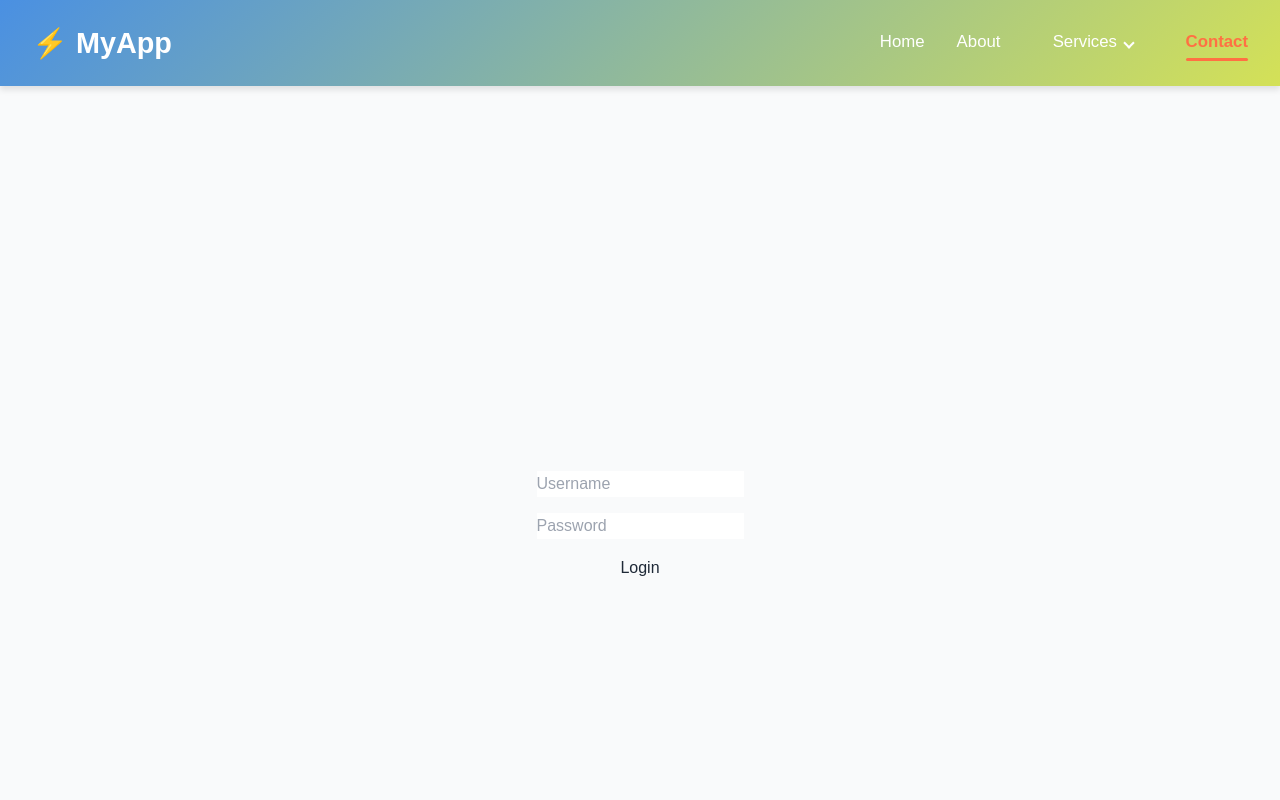
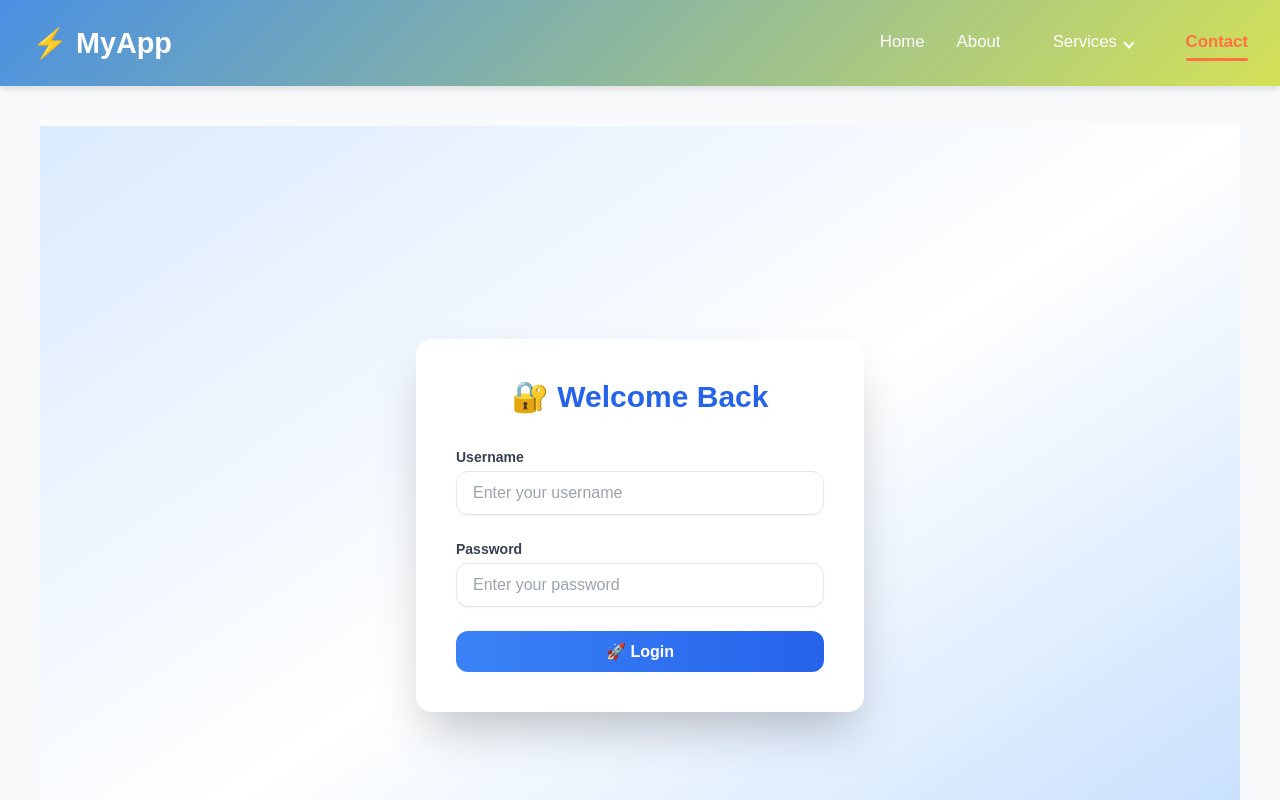
Before and after one commit to VipinCV/vuew, a Vue app: page /login in a window 1280 px wide. Shown: the top 800 px of the page. Built offline with nearby package versions, Linux system fonts and the light colour scheme.

Commit message:
Update Login.vue

```diff
--- a/src/views/Login.vue
+++ b/src/views/Login.vue
@@ -1,10 +1,43 @@
 <template>
-  <div class="login-container">
-    <form @submit.prevent="login">
-      <input v-model="username" placeholder="Username" required />
-      <input v-model="password" type="password" placeholder="Password" required />
-      <button type="submit">Login</button>
-    </form>
+  <div class="min-h-screen flex items-center justify-center bg-gradient-to-br from-blue-100 via-white to-blue-200">
+    <div class="bg-white shadow-2xl rounded-2xl p-10 w-full max-w-md">
+      <h2 class="text-3xl font-bold text-blue-600 text-center mb-8">🔐 Welcome Back</h2>
+
+      <form @submit.prevent="login" class="space-y-6">
+        <div>
+          <label class="block text-sm font-semibold text-gray-700 mb-1">Username</label>
+          <input
+            v-model="username"
+            type="text"
+            placeholder="Enter your username"
+            class="w-full px-4 py-2 border rounded-xl shadow-sm focus:ring-2 focus:ring-blue-400 focus:outline-none"
+            required
+          />
+        </div>
+
+        <div>
+          <label class="block text-sm font-semibold text-gray-700 mb-1">Password</label>
+          <input
+            v-model="password"
+            type="password"
+            placeholder="Enter your password"
+            class="w-full px-4 py-2 border rounded-xl shadow-sm focus:ring-2 focus:ring-blue-400 focus:outline-none"
+            required
+          />
+        </div>
+
+        <div v-if="error" class="text-red-600 text-sm bg-red-100 p-2 rounded-lg">
+          {{ error }}
+        </div>
+
+        <button
+          type="submit"
+          class="w-full bg-gradient-to-r from-blue-500 to-blue-600 text-white py-2 rounded-xl font-semibold hover:scale-105 transform transition"
+        >
+          🚀 Login
+        </button>
+      </form>
+    </div>
   </div>
 </template>
 
@@ -18,27 +51,15 @@ const authStore = useAuthStore()
 
 const username = ref('')
 const password = ref('')
+const error = ref('')
 
 const login = async () => {
+  error.value = ''
   const success = await authStore.login(username.value, password.value)
   if (success) {
     router.push('/home')
   } else {
-    alert('Login failed')
+    error.value = '❌ Login failed. Please check your credentials.'
   }
 }
 </script>
-
-<style scoped>
-.login-container {
-  display: flex;
-  justify-content: center;
-  align-items: center;
-  height: 100vh;
-}
-form {
-  display: flex;
-  flex-direction: column;
-  gap: 1rem;
-}
-</style>
```
